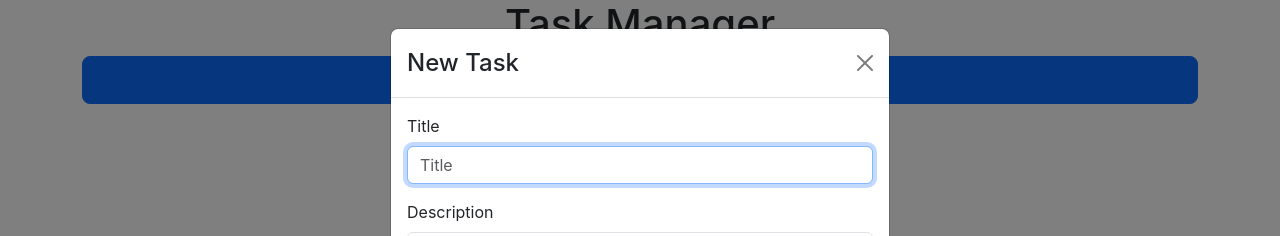
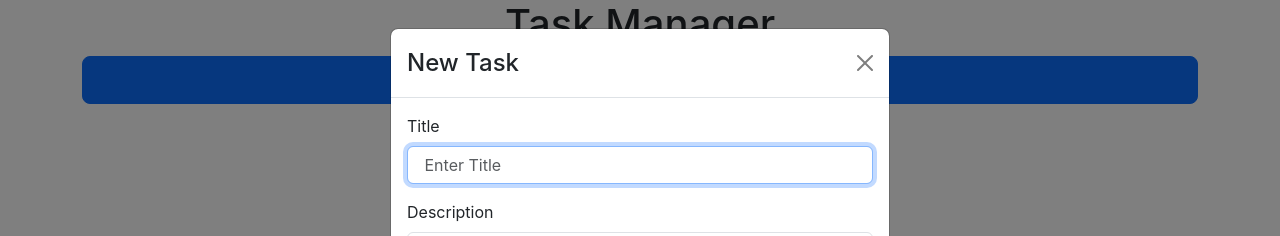
Before and after one commit to Anuththiga/Task-Management-App, a React (Create React App) app: page / in a window 1280 px wide. Both pictures are taken after a click on the button "Add Task". Shown: the top 236 px of the page. Built offline with nearby package versions, Linux system fonts and the light colour scheme; the HTML template or start-up script is replaced by a standard one.

Commit message:
task modal functionalities

```diff
--- a/src/components/AddTaskModal.js
+++ b/src/components/AddTaskModal.js
@@ -1,4 +1,4 @@
-import React from 'react';
+import React, { useEffect, useState } from 'react';
 import Modal from 'react-bootstrap/Modal';
 import Form from 'react-bootstrap/Form';
 import Button from 'react-bootstrap/Button';
@@ -6,24 +6,65 @@ import { InputGroup } from 'react-bootstrap';
 
 
 function AddTaskModal({closeModal}) {
+  const [tasks,setTasks] = useState([]);
+
+  useEffect(()=>{
+    setTasksToLocalStorage(tasks)
+  },[tasks])
+
+
+  const toggleModal = () => {
+    closeModal(false);
+};
+
+  function handleSubmit(e) {
+    e.preventDefault();
+
+    let newTask = {
+      title: e.target.title.value,
+      description: e.target.description.value
+    };
+
+
+    // let updatedTask = [...tasks];
+    // updatedTask.push(newTask)
+    // setTasks(updatedTask)
+    // setTasksToLocalStorage(tasks)
+
+    let updatedTask = [...tasks, newTask];
+    setTasks(updatedTask)
+
+    // toggleModal ();
+
+  }
+
+  console.log(tasks)
+
+  function setTasksToLocalStorage(tasks) {
+    localStorage.setItem("tasks", JSON.stringify(tasks));
+  }
+
+
+
   return (
     <Modal show={true} >
         <Modal.Header onClick={()=>closeModal(false)}  closeButton>
           <Modal.Title>New Task</Modal.Title>
         </Modal.Header>
         <Modal.Body>
-          <Form>
+          <Form onSubmit={handleSubmit} id="taskForm">
             <Form.Group className="mb-3" >
               <Form.Label>Title</Form.Label>
               <Form.Control
                 type="text"
-                placeholder="Title"
+                name="title"
+                placeholder=" Enter Title"
                 autoFocus
               />
             </Form.Group>
             <Form.Group className="mb-3" >
               <Form.Label>Description</Form.Label>
-              <Form.Control as="textarea" rows={2} />
+              <Form.Control as="textarea" rows={2} name='description'/>
             </Form.Group>
             <InputGroup className="mb-3" >
               <Button variant="success">low</Button>
@@ -37,7 +78,7 @@ function AddTaskModal({closeModal}) {
           <Button variant="secondary" onClick={()=>closeModal(false)}>
             Close
           </Button>
-          <Button variant="primary" >
+          <Button variant="primary" type="submit" form="taskForm">
             Save Changes
           </Button>
         </Modal.Footer>
--- a/src/components/Header.js
+++ b/src/components/Header.js
@@ -7,7 +7,7 @@ function Header() {
 
   return (
     <div>
-      <div className='d-grid'>
+      <div className='d-grid mb-4'>
         <Button variant='primary' size='lg' onClick={()=>{setOpenModal(true)}}>Add Task</Button>
       </div>
       {openModal && <AddTaskModal closeModal={setOpenModal} />}
```
